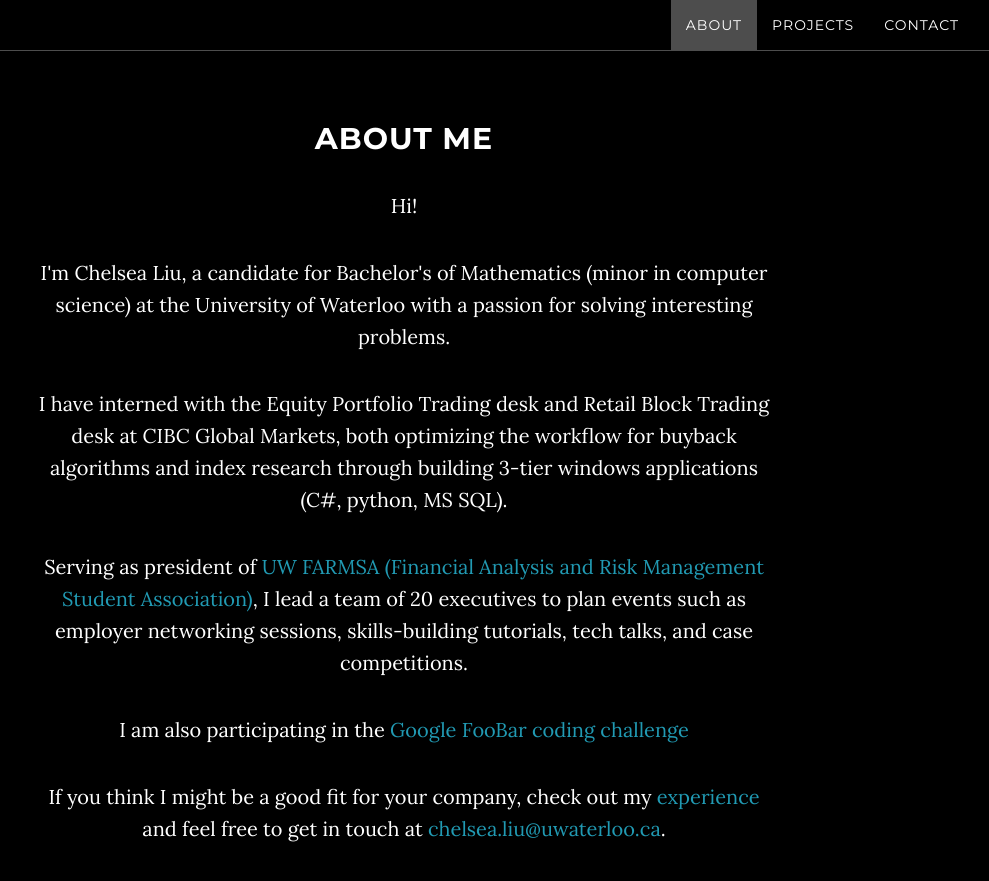
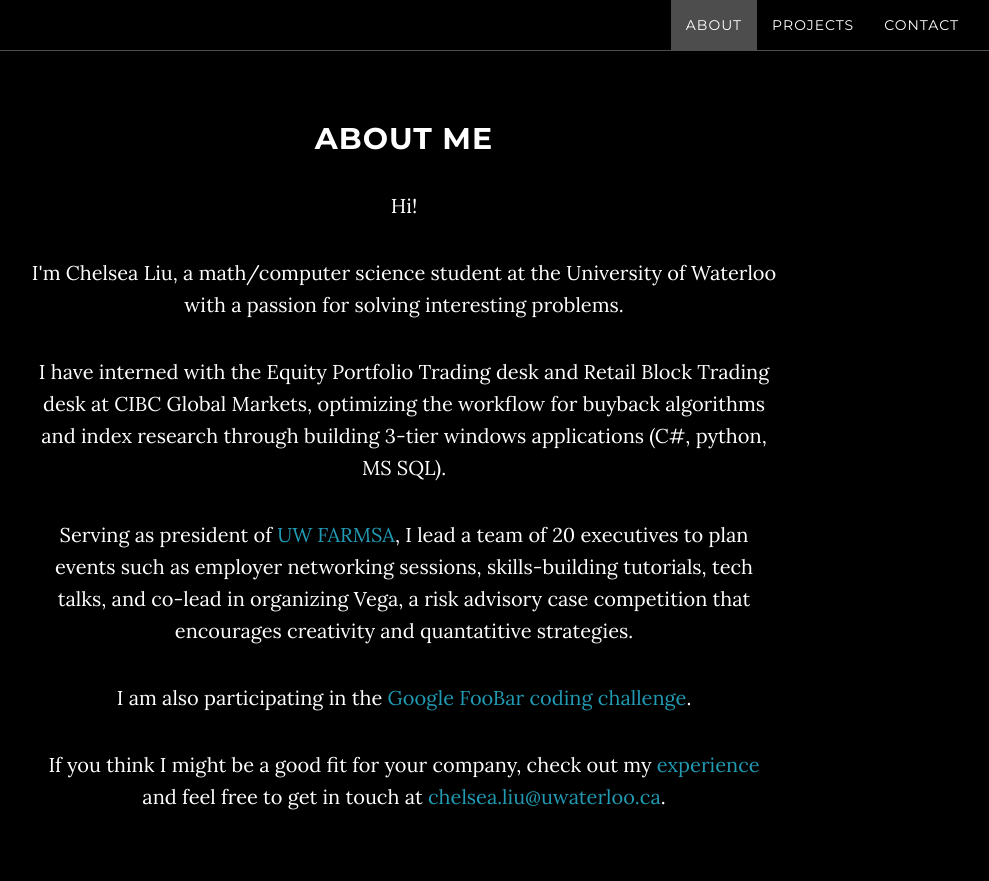
Before and after one commit to zchelseal/GoodRock, a Jekyll site: the page built from index.html, in a window 1280 px wide and 900 px high, scrolled down 978 px. Shown: the top 881 px of the window, without its empty margins (236-1225 px from the left). Built offline with Jekyll 4.4.1, drawn with Linux system fonts in a browser that asks for light colours.

Commit message:
Updated about section to include more details

```diff
--- a/_includes/about.html
+++ b/_includes/about.html
@@ -4,24 +4,23 @@
             <div class="col-lg-8 col-lg-offset-2">
                 <h2>About Me</h2>
                 <p>Hi! </p>
-                <P>I'm Chelsea Liu, a candidate for Bachelor's of Mathematics
-                  (minor in computer science) at the University of Waterloo
-                  with a passion for solving interesting problems.</p>
+                <P>I'm Chelsea Liu, a math/computer science student at the
+                  University of Waterloo with a passion for solving interesting
+                  problems.</p>
                 <P>I have interned with the Equity Portfolio Trading desk and
-                  Retail Block Trading desk at CIBC Global Markets, both
-                  optimizing the workflow for buyback algorithms and index
-                  research through building 3-tier windows applications
-                  (C#, python, MS SQL). </p>
+                  Retail Block Trading desk at CIBC Global Markets, optimizing
+                  the workflow for buyback algorithms and index research through
+                  building 3-tier windows applications (C#, python, MS SQL). </p>
                 <P>Serving as president of <a href="http://uwfarmsa.uwaterloo.ca/">
-                  UW FARMSA (Financial Analysis and Risk Management Student
-                  Association)</a>, I lead a team of 20 executives to plan events
+                  UW FARMSA</a>, I lead a team of 20 executives to plan events
                   such as employer networking sessions, skills-building tutorials,
-                  tech talks, and case competitions.  </p>
+                  tech talks, and co-lead in organizing Vega, a risk advisory
+                  case competition that encourages creativity and quantatitive strategies.</p>
                 <P>I am also participating in the
                   <a href="https://foobar.withgoogle.com/">
-                    Google FooBar coding challenge</a></p>
+                    Google FooBar coding challenge</a>.</p>
                 <P>If you think I might be a good fit for your company,
-                  check out my <a href="https://drive.google.com/file/d/0B_0nYTfwLbHcS2NEaFdDWHh6eE0/view?usp=sharing">
+                  check out my <a href="https://drive.google.com/file/d/0B_0nYTfwLbHcb1FIdmluV2Y5Sjg/view?usp=sharing">
                     experience</a> and feel free to get in touch at
                     <a href="https://chelsea.liu@uwaterloo.ca">chelsea.liu@uwaterloo.ca</a>.</p>
                 <!--<p>The Jekyll version is brought to you by <a href="https://github.com/jeromelachaud">Jerome Lachaud</a></p>-->
```
